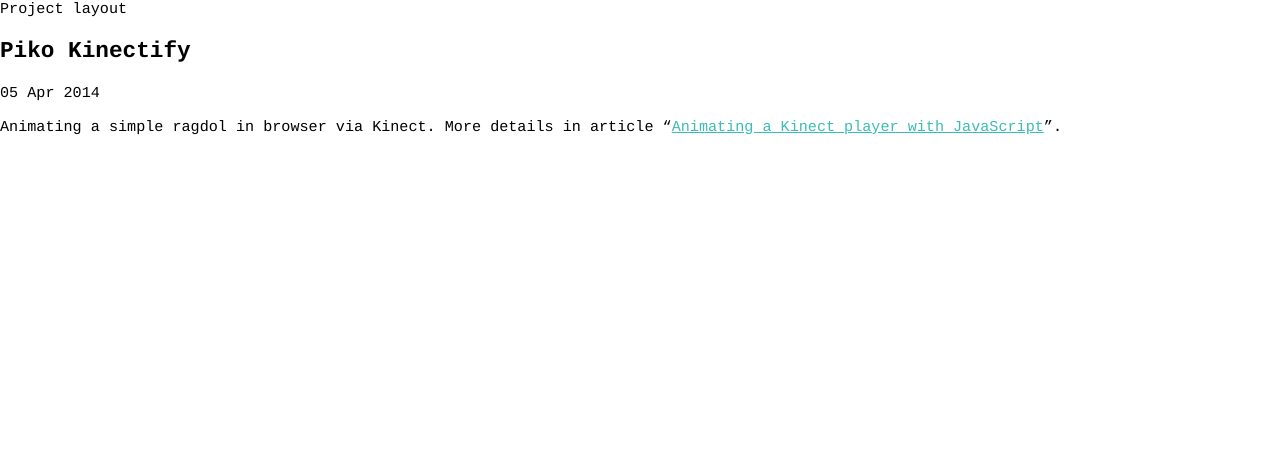
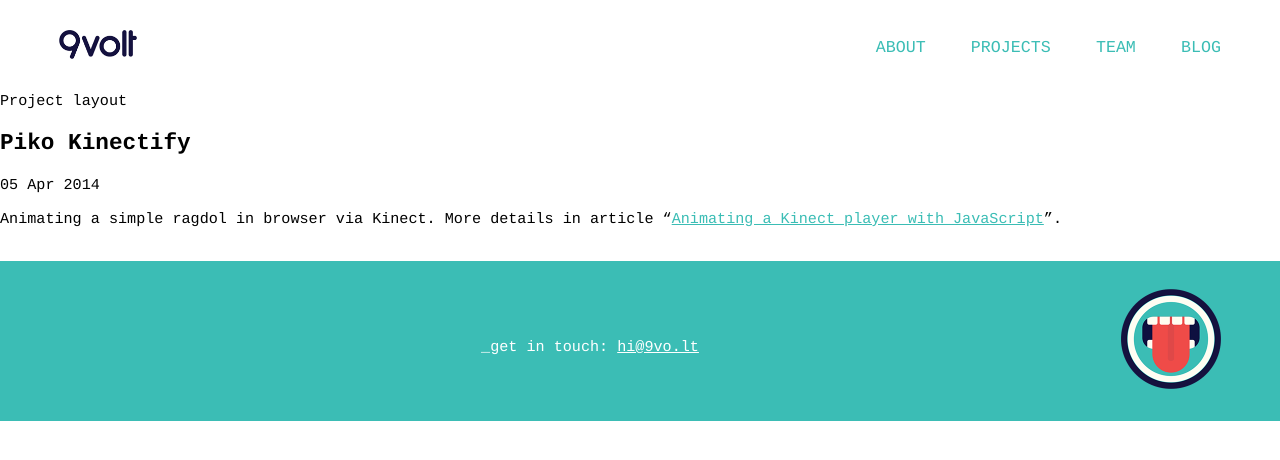
Before and after one commit to 9-volt/9vo.lt, a Jekyll site: the page built from _posts/2014-04-05-piko-kinectify.md, in a window 1280 px wide. Shown: the top 460 px of the page. Built offline with Jekyll 4.4.1, drawn with Linux system fonts in a browser that asks for light colours; Markdown is read by kramdown in place of the engine named in the settings.

Commit message:
fix some links and includes

```diff
--- a/_includes/footer.html
+++ b/_includes/footer.html
@@ -1,7 +1,7 @@
 <!-- footer start -->
 <footer class="footer bg-green" id="footer">
   <div class="container">
-    <div class="logo"><a href="http://9vo.lt"><img src="../img/logo-9volt.png" alt="logo 9volt"></a></div>
+    <div class="logo"><a href="{{ site.baseurl }}/"><img src="{{ site.baseurl }}/img/logo-9volt.png" alt="9volt footer logo"></a></div>
     <div class="content">_get in touch: <a href="mailto:hi@9vo.lt">hi@9vo.lt</a></div>
   </div>
 </footer>
--- a/_includes/header.html
+++ b/_includes/header.html
@@ -1,15 +1,15 @@
 <!-- header start -->
-<header id="header" class="header bg-{{ include.bg }}">
+<header id="header" class="header bg-{{ include.page_bg }}">
   <div class="container">
     <h1 class="logo">
-      <a href="{{ site.baseurl }}/" title="9vo.lt"><img src="../img/logo-9volt-text.png" alt="9vo.lt logo"></a>
+      <a href="{{ site.baseurl }}/" title="9vo.lt"><img src="{{ site.baseurl }}/img/logo-9volt-text.png" alt="9vo.lt header logo"></a>
     </h1>
     <nav>
       <ul>
-        <li><a {% if include.active == "about" %}class="active"{% endif %} href="post.html">About</a></li>
-        <li><a {% if include.active == "projects" %}class="active"{% endif %} href="projects.html">Projects</a></li>
-        <li><a {% if include.active == "team" %}class="active"{% endif %} href="team.html">Team</a></li>
-        <li><a {% if include.active == "blog" %}class="active"{% endif %} href="post.html">Blog</a></li>
+        <li><a {% if include.active_menu == "about" %}class="active"{% endif %} href="{{ site.baseurl }}/about.html">About</a></li>
+        <li><a {% if include.active_menu == "projects" %}class="active"{% endif %} href="{{ site.baseurl }}/projects.html">Projects</a></li>
+        <li><a {% if include.active_menu == "team" %}class="active"{% endif %} href="{{ site.baseurl }}/team.html">Team</a></li>
+        <li><a {% if include.active_menu == "blog" %}class="active"{% endif %} href="{{ site.baseurl }}/blog.html">Blog</a></li>
       </ul>
     </nav>
   </div>
--- a/_includes/hero.html
+++ b/_includes/hero.html
@@ -2,7 +2,7 @@
   <div class="container">
     <div class="content">
       <p>_hi.<br>we are 9volt.<br>a collective of creative<br>programmers and designers</p>
-      <a href="post.html" class="readmore btn btn-white">READ MORE</a>
+      <a href="{{ site.baseurl }}/about.html" class="readmore btn btn-white">READ MORE</a>
     </div>
   </div>
 </div>
--- a/_layouts/default.html
+++ b/_layouts/default.html
@@ -10,7 +10,9 @@
   <link rel="stylesheet" href="{{site.baseurl}}/css/style.css">
 </head>
 <body>
+  {% include header.html active_menu=page.active_menu page_bg=page.page_bg %}
   {{ content }}
+  {% include footer.html %}
 
   <script>
     (function(i,s,o,g,r,a,m){i['GoogleAnalyticsObject']=r;i[r]=i[r]||function(){
--- a/index.html
+++ b/index.html
@@ -19,5 +19,3 @@
   </div>
 </div>
 <!-- container end -->
-
-{% include footer.html %}
--- a/projects.html
+++ b/projects.html
@@ -1,9 +1,9 @@
 ---
 layout: default
 title: ''
+active_menu: 'projects'
+page_bg: 'red'
 ---
-
-{% include header.html active="projects" bg="red" %}
 
 <!-- container start -->
 <div class="container" id="container">
@@ -17,5 +17,3 @@
   </div>
 </div>
 <!-- container end -->
-
-{% include footer.html %}
```
Also changed, not shown: other parts of index.html (+2 -2 lines).
